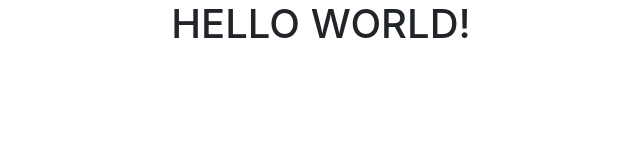
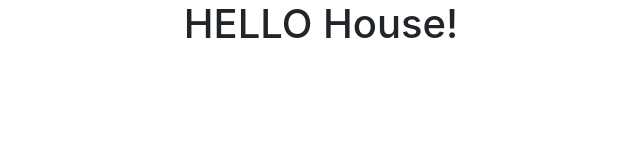
Before and after one commit to devscollab/skill-board, a plain HTML site: page index.html in a window 1280 px wide. Shown: the whole page, without its empty margins (319-959 px from the left). Drawn offline with nearby package versions, Linux system fonts and the light colour scheme.

Commit message:
Update index.html

```diff
--- a/index.html
+++ b/index.html
@@ -10,7 +10,7 @@
 </head>
 <body>
     <div class="header">
-        <h1>HELLO WORLD!</h1>
+        <h1>HELLO House!</h1>
     </div>
     <!-- SCRIPTS -->
     <script src="./js/main.js"></script>
```
